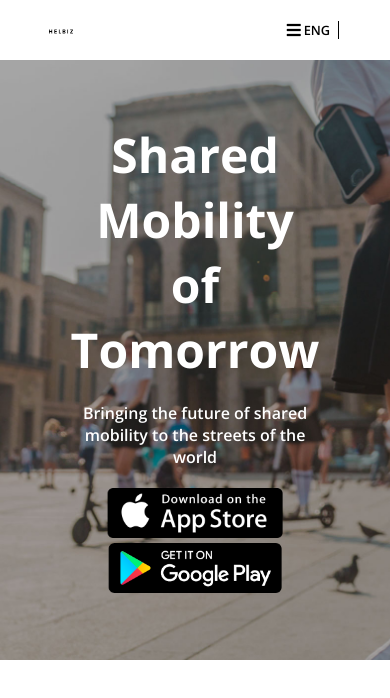
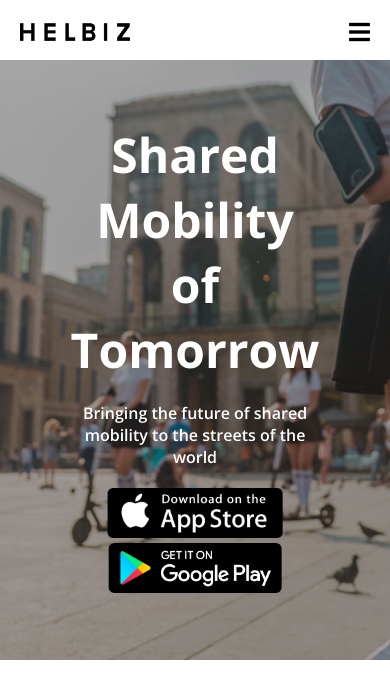
Before and after one commit to Giulio899/html-css-helbiz, a plain HTML site: page index.html in a window 390 px wide. Drawn offline with nearby package versions, Linux system fonts and the light colour scheme.

Commit message:
Fine header desktop e mobile

```diff
--- a/css/style.css
+++ b/css/style.css
@@ -4,7 +4,7 @@ body {
 }
 
 .container {
-  width: 75%;
+  max-width: 992px;
   margin: 0 auto;
 }
 
@@ -16,7 +16,8 @@ header .header-top {
 
 /* Inizio header-top */
 header .header-top img {
-  width: 50%;
+  height: 30px;
+  margin-left: 20px;
   vertical-align: middle;
 }
 
@@ -80,4 +81,7 @@ header .jumbo img {
 
 .fa-bars {
   color: black;
+  font-size: 1.5em;
+  margin-right: 20px;
+  vertical-align: middle;
 }
--- a/index.html
+++ b/index.html
@@ -31,16 +31,16 @@
 
           <!-- Inizio header-top right -->
           <div class="col-lg-10">
-            <div class="row">
+            <div class="lg-display-none md-display-block text-right">
+              <a href="#"><i class="fas fa-bars"></i></a>
+            </div>
+            <div class="row md-display-none md-display-none">
               <!-- Menu principale -->
               <div class="col-lg-10">
                 <!-- NON FUNZIONA... Bar menu per tablet e smartphone -->
-                <div class="lg-display-none md-display-block text-right">
-                  <i class="fas fa-bars"></i>
-                </div>
                 <!-- /bars menu per tablet e smartphone -->
 
-                <nav class="md-display-none md-display-none">
+                <nav>
                   <ul class="menu-inline">
                     <li><a href="#">Helbizgo</a></li>
                     <li><a href="#">Helbizcar</a></li>
```
